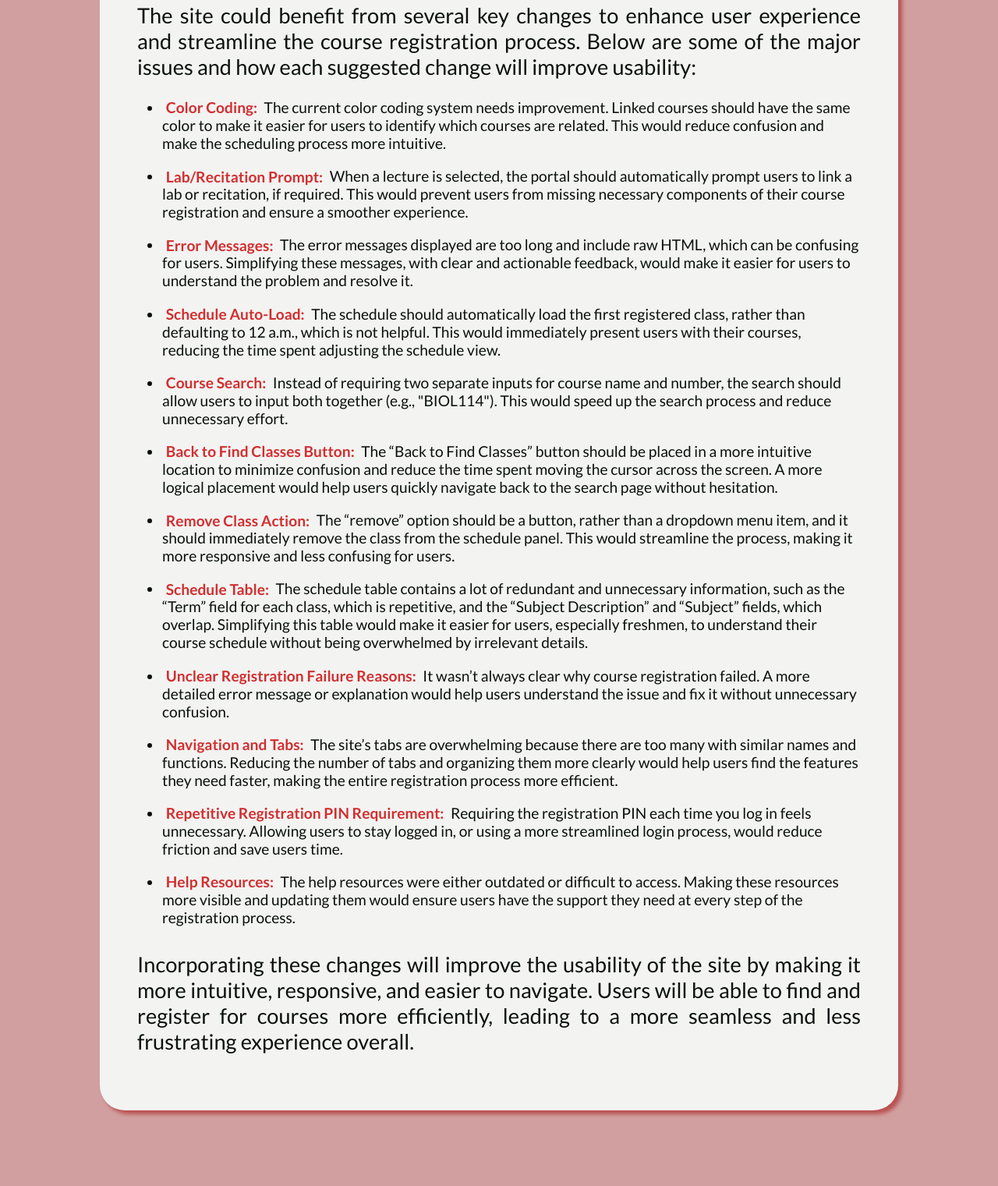
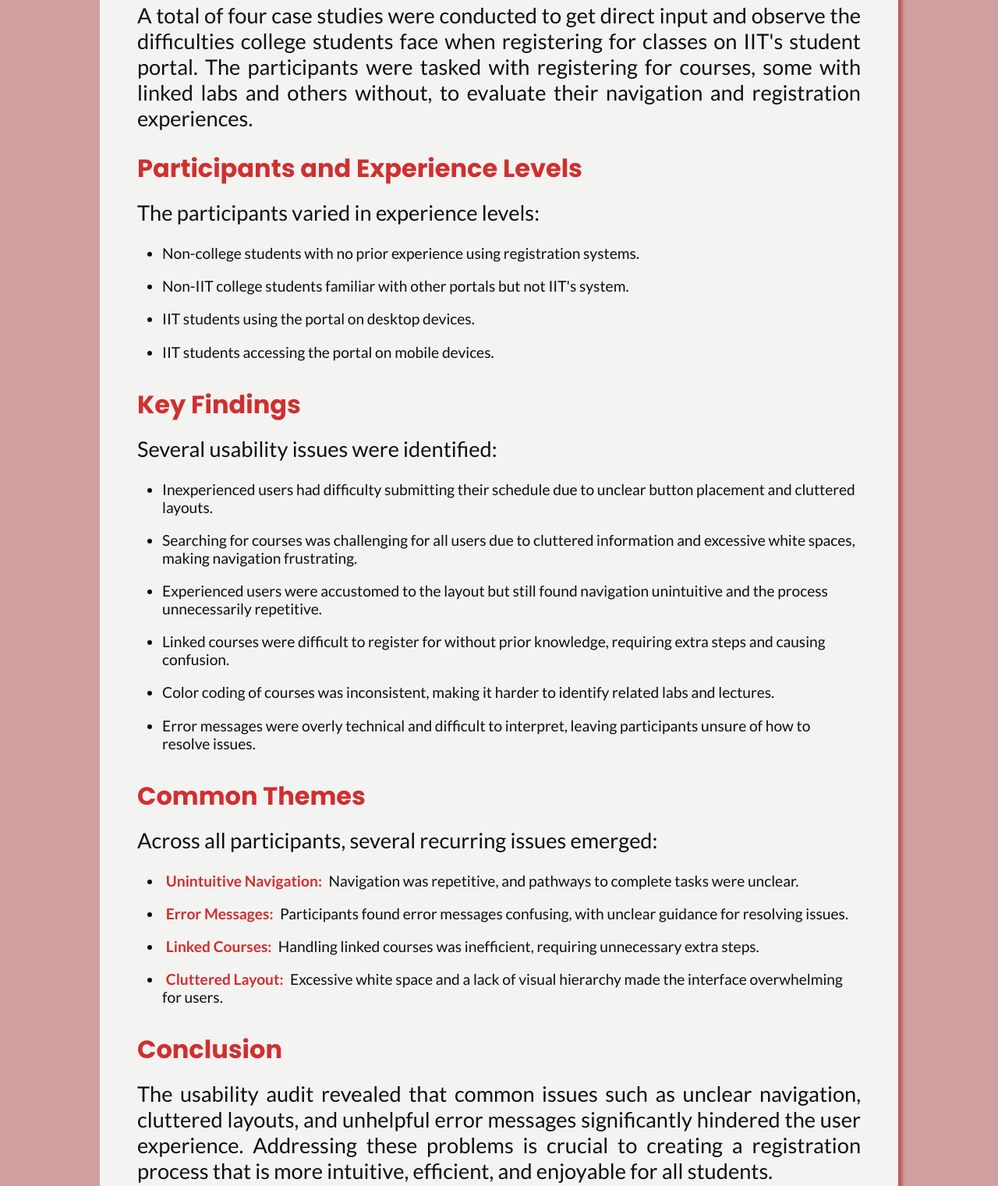
Before and after one commit to rverezub/Project2Team3, a plain HTML site: page summary.html in a window 1280 px wide. Shown: the part 204-1725 px from the top of the page at 78% size. Before the commit the page ends 1644 px from the top, so only its background shows below. Drawn offline with Linux system fonts and the light colour scheme.

Commit message:
Added content to summary and discussion

```diff
--- a/summary.html
+++ b/summary.html
@@ -20,24 +20,47 @@
         <main class="container">
             <h1>Results Summary</h1>
             <p>
-                The site could benefit from several key changes to enhance user experience and streamline the course registration process. Below are some of the major issues and how each suggested change will improve usability:
+                A total of four case studies were conducted to get direct input and observe the difficulties college students face when registering for classes on IIT's student portal. The participants were tasked with registering for courses, some with linked labs and others without, to evaluate their navigation and registration experiences.
+            </p>
+
+            <h2>Participants and Experience Levels</h2>
+            <p>
+                The participants varied in experience levels:
             </p>
             <ul>
-                <li><span class="highlight">Color Coding:</span> The current color coding system needs improvement. Linked courses should have the same color to make it easier for users to identify which courses are related. This would reduce confusion and make the scheduling process more intuitive.</li>
-                <li><span class="highlight">Lab/Recitation Prompt:</span> When a lecture is selected, the portal should automatically prompt users to link a lab or recitation, if required. This would prevent users from missing necessary components of their course registration and ensure a smoother experience.</li>
-                <li><span class="highlight">Error Messages:</span> The error messages displayed are too long and include raw HTML, which can be confusing for users. Simplifying these messages, with clear and actionable feedback, would make it easier for users to understand the problem and resolve it.</li>
-                <li><span class="highlight">Schedule Auto-Load:</span> The schedule should automatically load the first registered class, rather than defaulting to 12 a.m., which is not helpful. This would immediately present users with their courses, reducing the time spent adjusting the schedule view.</li>
-                <li><span class="highlight">Course Search:</span> Instead of requiring two separate inputs for course name and number, the search should allow users to input both together (e.g., "BIOL114"). This would speed up the search process and reduce unnecessary effort.</li>
-                <li><span class="highlight">Back to Find Classes Button:</span> The “Back to Find Classes” button should be placed in a more intuitive location to minimize confusion and reduce the time spent moving the cursor across the screen. A more logical placement would help users quickly navigate back to the search page without hesitation.</li>
-                <li><span class="highlight">Remove Class Action:</span> The “remove” option should be a button, rather than a dropdown menu item, and it should immediately remove the class from the schedule panel. This would streamline the process, making it more responsive and less confusing for users.</li>
-                <li><span class="highlight">Schedule Table:</span> The schedule table contains a lot of redundant and unnecessary information, such as the “Term” field for each class, which is repetitive, and the “Subject Description” and “Subject” fields, which overlap. Simplifying this table would make it easier for users, especially freshmen, to understand their course schedule without being overwhelmed by irrelevant details.</li>
-                <li><span class="highlight">Unclear Registration Failure Reasons:</span> It wasn’t always clear why course registration failed. A more detailed error message or explanation would help users understand the issue and fix it without unnecessary confusion.</li>
-                <li><span class="highlight">Navigation and Tabs:</span> The site’s tabs are overwhelming because there are too many with similar names and functions. Reducing the number of tabs and organizing them more clearly would help users find the features they need faster, making the entire registration process more efficient.</li>
-                <li><span class="highlight">Repetitive Registration PIN Requirement:</span> Requiring the registration PIN each time you log in feels unnecessary. Allowing users to stay logged in, or using a more streamlined login process, would reduce friction and save users time.</li>
-                <li><span class="highlight">Help Resources:</span> The help resources were either outdated or difficult to access. Making these resources more visible and updating them would ensure users have the support they need at every step of the registration process.</li>
+                <li>Non-college students with no prior experience using registration systems.</li>
+                <li>Non-IIT college students familiar with other portals but not IIT's system.</li>
+                <li>IIT students using the portal on desktop devices.</li>
+                <li>IIT students accessing the portal on mobile devices.</li>
             </ul>
+
+            <h2>Key Findings</h2>
             <p>
-                Incorporating these changes will improve the usability of the site by making it more intuitive, responsive, and easier to navigate. Users will be able to find and register for courses more efficiently, leading to a more seamless and less frustrating experience overall.
+                Several usability issues were identified:
+            </p>
+            <ul>
+                <li>Inexperienced users had difficulty submitting their schedule due to unclear button placement and cluttered layouts.</li>
+                <li>Searching for courses was challenging for all users due to cluttered information and excessive white spaces, making navigation frustrating.</li>
+                <li>Experienced users were accustomed to the layout but still found navigation unintuitive and the process unnecessarily repetitive.</li>
+                <li>Linked courses were difficult to register for without prior knowledge, requiring extra steps and causing confusion.</li>
+                <li>Color coding of courses was inconsistent, making it harder to identify related labs and lectures.</li>
+                <li>Error messages were overly technical and difficult to interpret, leaving participants unsure of how to resolve issues.</li>
+            </ul>
+
+            <h2>Common Themes</h2>
+            <p>
+                Across all participants, several recurring issues emerged:
+            </p>
+            <ul>
+                <li><span class="highlight">Unintuitive Navigation:</span> Navigation was repetitive, and pathways to complete tasks were unclear.</li>
+                <li><span class="highlight">Error Messages:</span> Participants found error messages confusing, with unclear guidance for resolving issues.</li>
+                <li><span class="highlight">Linked Courses:</span> Handling linked courses was inefficient, requiring unnecessary extra steps.</li>
+                <li><span class="highlight">Cluttered Layout:</span> Excessive white space and a lack of visual hierarchy made the interface overwhelming for users.</li>
+            </ul>
+
+            <h2>Conclusion</h2>
+            <p>
+                The usability audit revealed that common issues such as unclear navigation, cluttered layouts, and unhelpful error messages significantly hindered the user experience. Addressing these problems is crucial to creating a registration process that is more intuitive, efficient, and enjoyable for all students.
             </p>
         </main>
     </body>
```
Also changed, not shown: discussion.html (+30 -15 lines).
